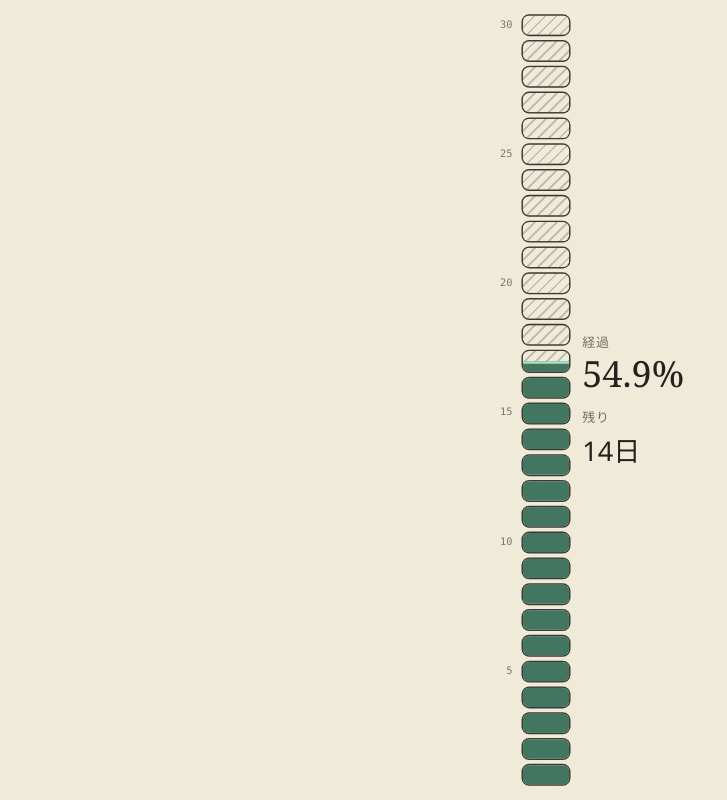
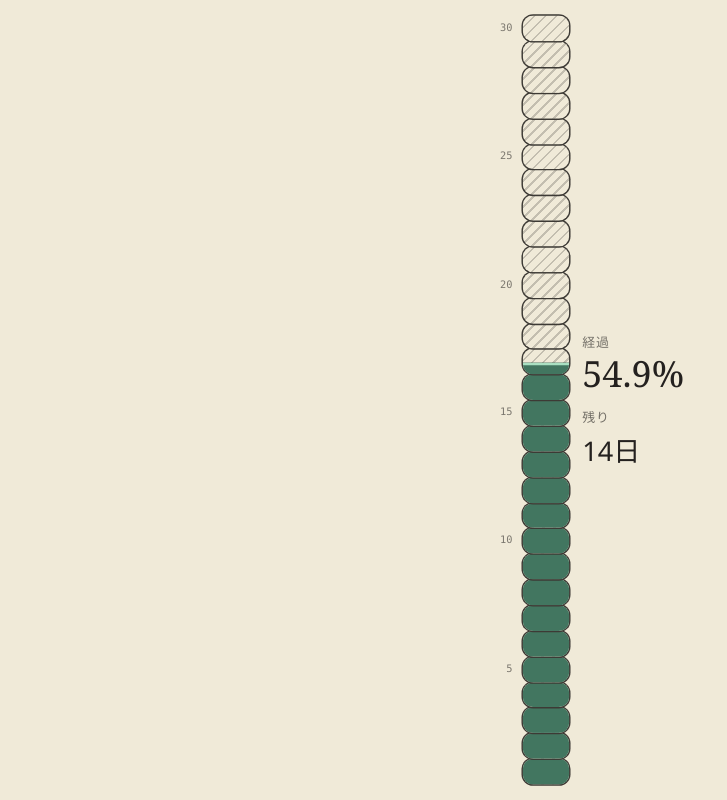
Before and after one commit to 1BTz/1, a plain HTML site: page index.html in a window 1280 px wide. Shown: the full height of the page, 94-821 px from the left. Drawn offline with Linux system fonts and the light colour scheme.

Commit message:
ブロックをくっつけてくびれで区切る形に
Co-Authored-By: Claude Sonnet 5.5 <noreply@anthropic.com>

```diff
--- a/index.html
+++ b/index.html
@@ -70,7 +70,7 @@
   .body { flex: 1 1 0; min-height: 0; display: grid; grid-template-columns: minmax(0, 1fr) 36px minmax(0, 1fr); align-items: stretch; }
 
   /* 日ごとのブロック(下が1日目、上へ積み上がる) */
-  .axis, .bar { display: flex; flex-direction: column-reverse; gap: 5px; }   /* ブロック同士の間隔(目盛りと同じ値にする) */
+  .axis, .bar { display: flex; flex-direction: column-reverse; gap: 0; }   /* ブロック同士はくっつける(区切りは角の丸みでできる「くびれ」) */
   .axis { position: absolute; top: 0; bottom: 0; right: 100%; margin-right: 8px; width: 16px; font-family: var(--mono); font-size: 8px; color: var(--ink-3); opacity: 0.7; }
   .axis > div {
     flex: 1 1 0; min-height: 0;
@@ -84,7 +84,7 @@
   .blk {
     position: relative;
     flex: 1 1 0; min-height: 0;
-    border-radius: 5px;   /* 角の丸み */
+    border-radius: 8px;   /* 角の丸み(大きいほどくびれが深くなる) */
     overflow: hidden;
     box-shadow: 0 0 0 1px var(--frame);
     background-color: rgba(var(--bg-r), var(--bg-g), var(--bg-b), var(--bg-alpha));
@@ -103,7 +103,7 @@
     background: none;
     overflow: visible;
   }
-  .blk.over > i { border-radius: 5px; }
+  .blk.over > i { border-radius: 8px; }
 
   .stats {
     display: flex; flex-direction: column; justify-content: center;
```
